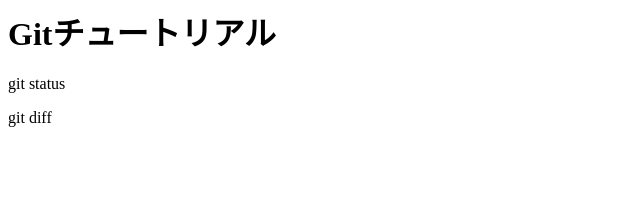
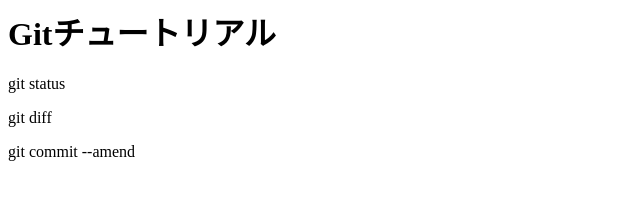
Before and after one commit to roomsso/git_tutorial, a plain HTML site: page index.html in a window 1280 px wide. Shown: the whole page, without its empty margins (0-640 px from the left). Drawn offline with Linux system fonts and the light colour scheme.

Commit message:
git commit --amendを追記

```diff
--- a/index.html
+++ b/index.html
@@ -1,3 +1,4 @@
 <h1>Gitチュートリアル</h1>
 <p>git status</p>
 <p>git diff</p>
+<p>git commit --amend</h1>
```
